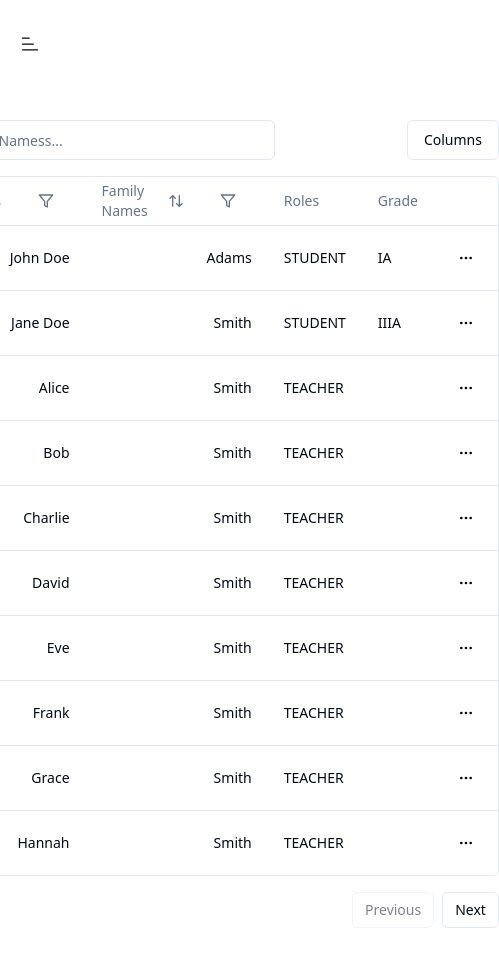
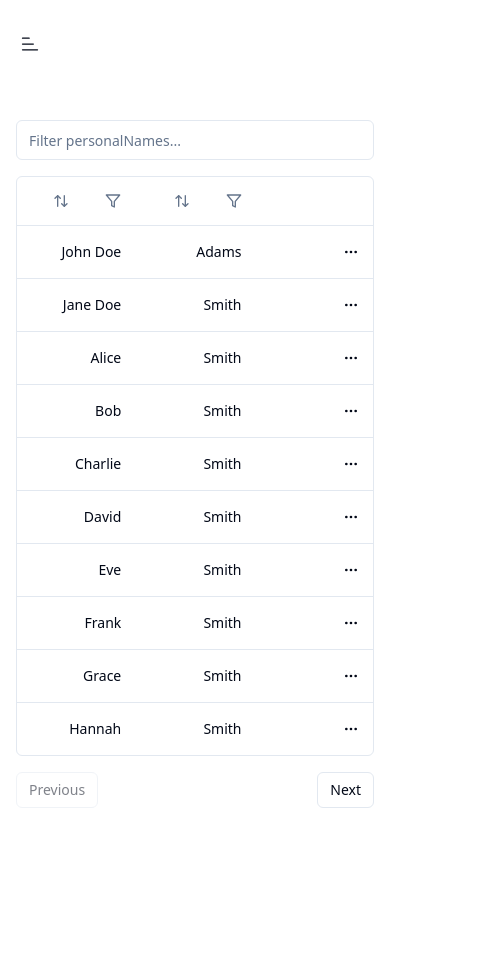
Before and after one commit to Adam0Sam/digital-voting-platform, a React (Vite) app in the folder apps/client/: page /user in a window 390 px wide. Shown: the top 966 px of the page, 499 px wide, since content can reach past the window. After the commit the page ends 864 px from the top, so only its background shows below. Built offline with nearby package versions, Linux system fonts and the light colour scheme.

Commit message:
Mobile friendly

```diff
--- a/apps/client/src/App.tsx
+++ b/apps/client/src/App.tsx
@@ -18,7 +18,7 @@ import RootLayout from './pages/RootLayout';
 import ProposalCreationPage, {
   action as proposalCreationAction,
 } from './pages/ProposalCreationPage';
-import UserSelectionTable from './components/tables/UserSelectionTable';
+import UserSelectionTable from '@/components/tables/user/UserSelectionTable';
 
 function App() {
   const router = createBrowserRouter(
--- a/apps/client/src/components/tables/DataTable.tsx
+++ b/apps/client/src/components/tables/user/DataTable.tsx
@@ -17,17 +17,17 @@ import {
   TableHead,
   TableHeader,
   TableRow,
-} from '../ui/table';
-import { Button } from '../ui/button';
+} from '@/components/ui/table';
+import { Button } from '@/components/ui/button';
 import { useState } from 'react';
-import { Input } from '../ui/input';
+import { Input } from '@/components/ui/input';
 import {
   DropdownMenu,
   DropdownMenuCheckboxItem,
   DropdownMenuContent,
   DropdownMenuTrigger,
-} from '../ui/dropdown-menu';
-import useFilterColumn from './FilterColumnContext';
+} from '@/components/ui/dropdown-menu';
+import useFilterColumn from './context/FilterColumnContext';
 
 interface DataTableProps<TData, TValue> {
   columns: ColumnDef<TData, TValue>[];
@@ -64,7 +64,7 @@ export function DataTable<TData, TValue>({
     <div>
       <div className="flex items-center py-4">
         <Input
-          placeholder={`Filter ${filterColumn}s...`}
+          placeholder={`Filter ${filterColumn}...`}
           value={table.getColumn(filterColumn)?.getFilterValue() as string}
           onChange={event =>
             table.getColumn(filterColumn)?.setFilterValue(event.target.value)
@@ -73,7 +73,7 @@ export function DataTable<TData, TValue>({
         />
         <DropdownMenu>
           <DropdownMenuTrigger asChild>
-            <Button variant="outline" className="ml-auto">
+            <Button variant="outline" className="ml-auto hidden md:block">
               Columns
             </Button>
           </DropdownMenuTrigger>
@@ -103,7 +103,7 @@ export function DataTable<TData, TValue>({
               <TableRow key={headerGroup.id}>
                 {headerGroup.headers.map(header => {
                   return (
-                    <TableHead key={header.id}>
+                    <TableHead className="px-0 md:px-4" key={header.id}>
                       {header.isPlaceholder
                         ? null
                         : flexRender(
@@ -124,7 +124,10 @@ export function DataTable<TData, TValue>({
                   data-state={row.getIsSelected() && 'selected'}
                 >
                   {row.getVisibleCells().map(cell => (
-                    <TableCell key={cell.id}>
+                    <TableCell
+                      key={cell.id}
+                      className="p-0 has-[div]:p-4 has-[p]:p-4"
+                    >
                       {flexRender(
                         cell.column.columnDef.cell,
                         cell.getContext(),
@@ -146,7 +149,7 @@ export function DataTable<TData, TValue>({
           </TableBody>
         </Table>
       </div>
-      <div className="flex items-center justify-end space-x-2 py-4">
+      <div className="flex items-center justify-between space-x-2 py-4">
         <Button
           variant="outline"
           size="sm"
--- a/apps/client/src/components/tables/UserColumns.tsx
+++ b/apps/client/src/components/tables/user/UserColumns.tsx
@@ -6,11 +6,11 @@ import {
   DropdownMenuLabel,
   DropdownMenuSeparator,
   DropdownMenuTrigger,
-} from '../ui/dropdown-menu';
-import { Button } from '../ui/button';
+} from '@/components/ui/dropdown-menu';
+import { Button } from '@/components/ui/button';
 import { ArrowUpDown, MoreHorizontal, Filter } from 'lucide-react';
 import { UserSelectionColumn } from './common/column.enum';
-import useFilterColumn from './FilterColumnContext';
+import useFilterColumn from './context/FilterColumnContext';
 import { UserSelectionRow } from './common/user-selection.type';
 
 const PersonalNamesHeader = ({
@@ -20,8 +20,8 @@ const PersonalNamesHeader = ({
 }) => {
   const { setFilterColumn } = useFilterColumn();
   return (
-    <div className="flex items-center gap-1">
-      <p>Personal Names</p>
+    <div className="flex items-center justify-end gap-1">
+      <p className="hidden md:block">Personal Names</p>
       <Button
         variant="ghost"
         onClick={() => column.toggleSorting(column.getIsSorted() === 'asc')}
@@ -45,8 +45,8 @@ const FamilyNameHeader = ({
 }) => {
   const { setFilterColumn } = useFilterColumn();
   return (
-    <div className="flex items-center gap-1">
-      <p>Family Names</p>
+    <div className="flex items-center justify-end gap-1">
+      <p className="hidden md:block">Family Names</p>
       <Button
         variant="ghost"
         onClick={() => column.toggleSorting(column.getIsSorted() === 'asc')}
@@ -88,11 +88,29 @@ export const columns: ColumnDef<UserSelectionRow>[] = [
   },
   {
     accessorKey: UserSelectionColumn.Roles,
-    header: 'Roles',
+    header: () => {
+      return <p className="hidden text-right md:block">Roles</p>;
+    },
+    cell: ({ row }) => {
+      return (
+        <div className="hidden text-right font-medium md:block">
+          {(row.getValue(UserSelectionColumn.Roles) as string[]).join(', ')}
+        </div>
+      );
+    },
   },
   {
     accessorKey: UserSelectionColumn.Grade,
-    header: 'Grade',
+    header: () => {
+      return <p className="hidden text-right md:block">Grade</p>;
+    },
+    cell: ({ row }) => {
+      return (
+        <div className="hidden text-right font-medium md:block">
+          {row.getValue(UserSelectionColumn.Grade) ?? 'N/A'}
+        </div>
+      );
+    },
   },
   {
     id: 'actions',
--- a/apps/client/src/components/tables/UserSelectionTable.tsx
+++ b/apps/client/src/components/tables/user/UserSelectionTable.tsx
@@ -1,7 +1,7 @@
 import { Grade } from '@/types';
 import { DataTable } from './DataTable';
 import { columns } from './UserColumns';
-import { FilterColumnContextProvider } from './FilterColumnContext';
+import { FilterColumnContextProvider } from './context/FilterColumnContext';
 import { UserSelectionRow } from './common/user-selection.type';
 
 const mockUsers: UserSelectionRow[] = [
@@ -122,7 +122,7 @@ const mockUsers: UserSelectionRow[] = [
 export default function UserSelectionTable() {
   return (
     <div className="flex justify-center">
-      <div className="max-w-screen-md flex-1 py-10">
+      <div className="max-w-screen-md flex-1 px-4 py-10">
         <FilterColumnContextProvider>
           <DataTable columns={columns} data={mockUsers} />
         </FilterColumnContextProvider>
--- a/apps/client/src/components/tables/FilterColumnContext.tsx
+++ b/apps/client/src/components/tables/user/context/FilterColumnContext.tsx
@@ -1,5 +1,5 @@
 import { createContext, useContext, useState } from 'react';
-import { UserSelectionColumn } from './common/column.enum';
+import { UserSelectionColumn } from '../common/column.enum';
 
 type FilterColumnContextType = {
   filterColumn: string;
```
Also changed, not shown: apps/client/src/components/tables/user/common/column.enum.ts (renamed from apps/client/src/components/tables/common/column.enum.ts), apps/client/src/components/tables/user/common/user-selection.type.ts (renamed from apps/client/src/components/tables/common/user-selection.type.ts).
